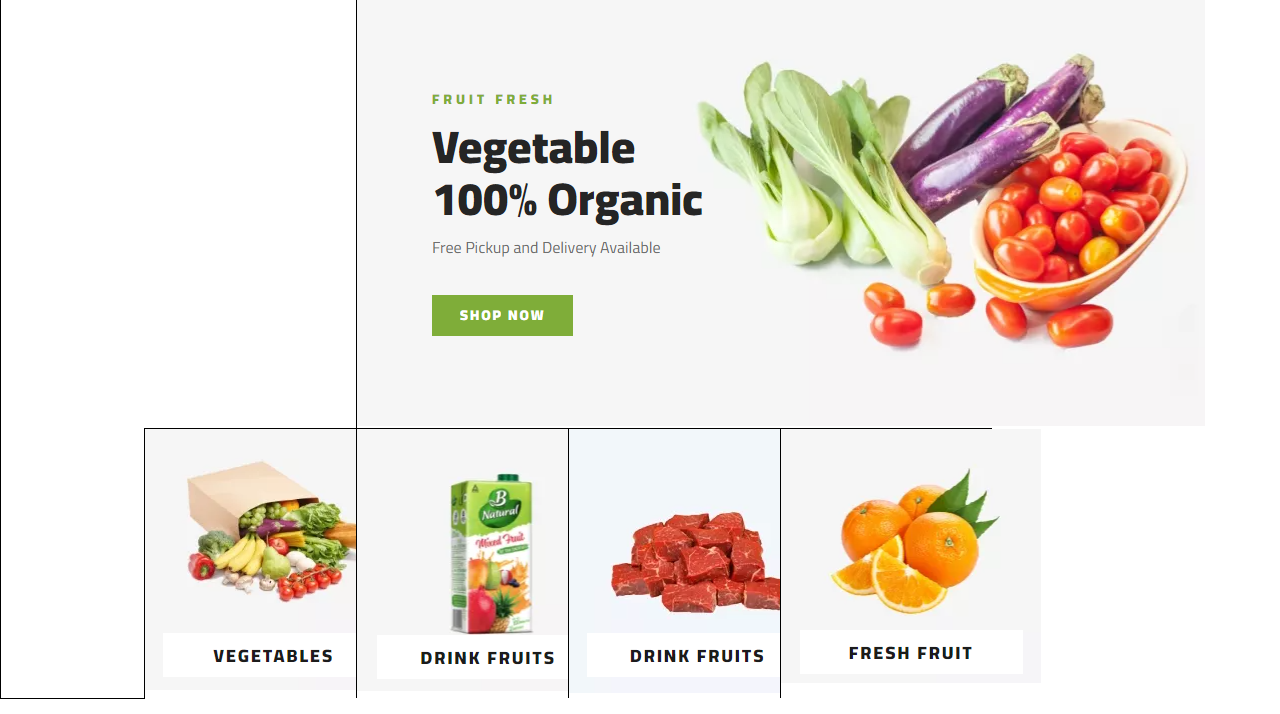
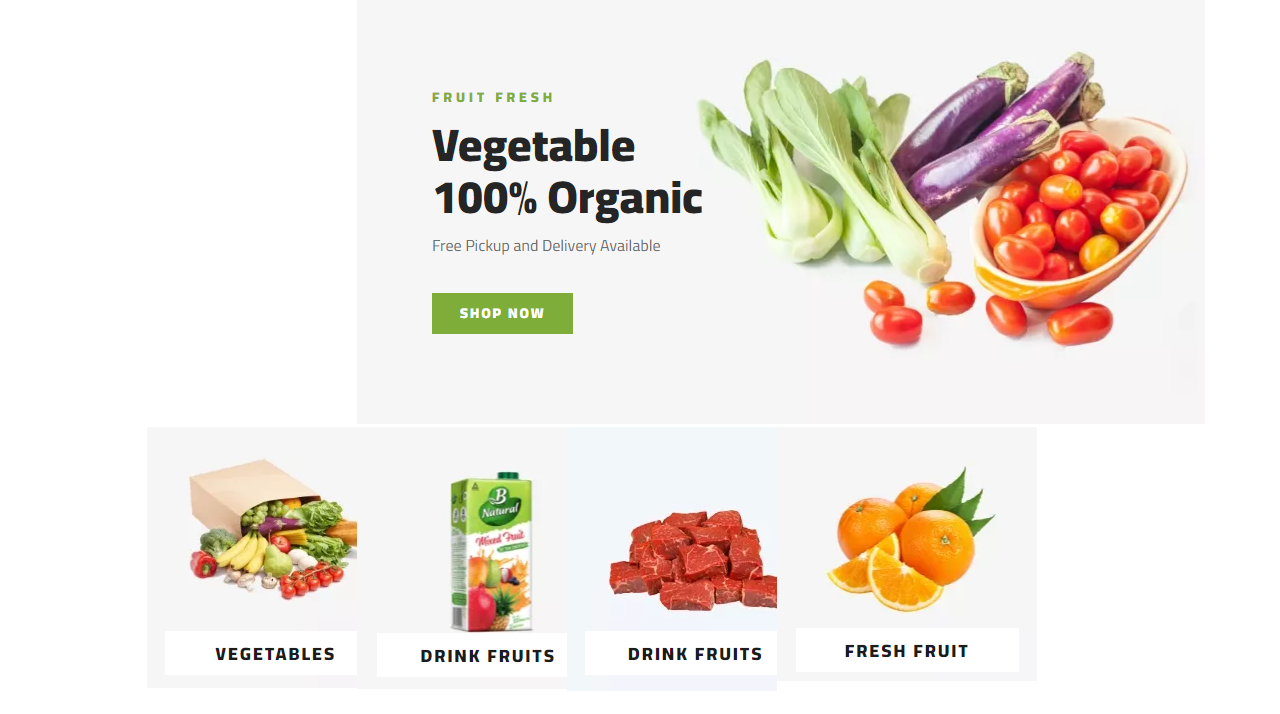
Before and after one commit to sldeduardo/displaygrid, a plain HTML site: page index.html in a window 1280 px wide. Shown: the part 211-925 px from the top of the page. Drawn offline with Linux system fonts and the light colour scheme.

Commit message:
Update style.css

```diff
--- a/style.css
+++ b/style.css
@@ -1,6 +1,5 @@
 body {
     margin: 0;
-    box-sizing: border-box;
     width: 100%;
 
 }
@@ -43,13 +42,10 @@ header svg {
     display: grid;
     grid-template-columns: 1fr 1.3fr 1.3fr 1.3fr 1.4fr 1fr 1fr;
     grid-template-rows: 80px 80px 431px 270px;
-    border: solid 1px;
     justify-content: center;
 }
 
-#main div {
-    border: solid 1px;
-}
+
 
 #logo {
     grid-column: 2;
```
